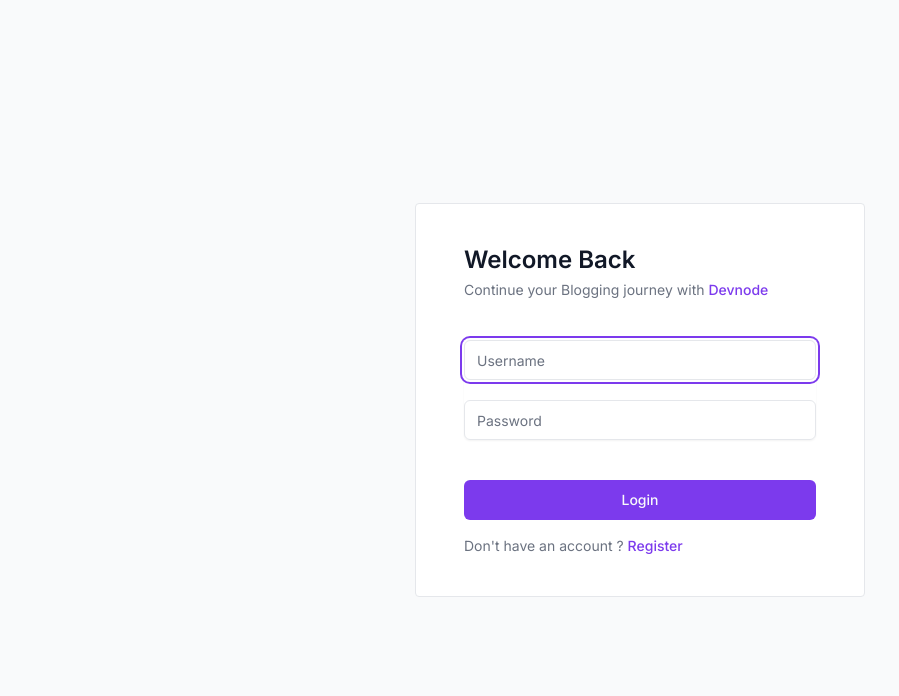
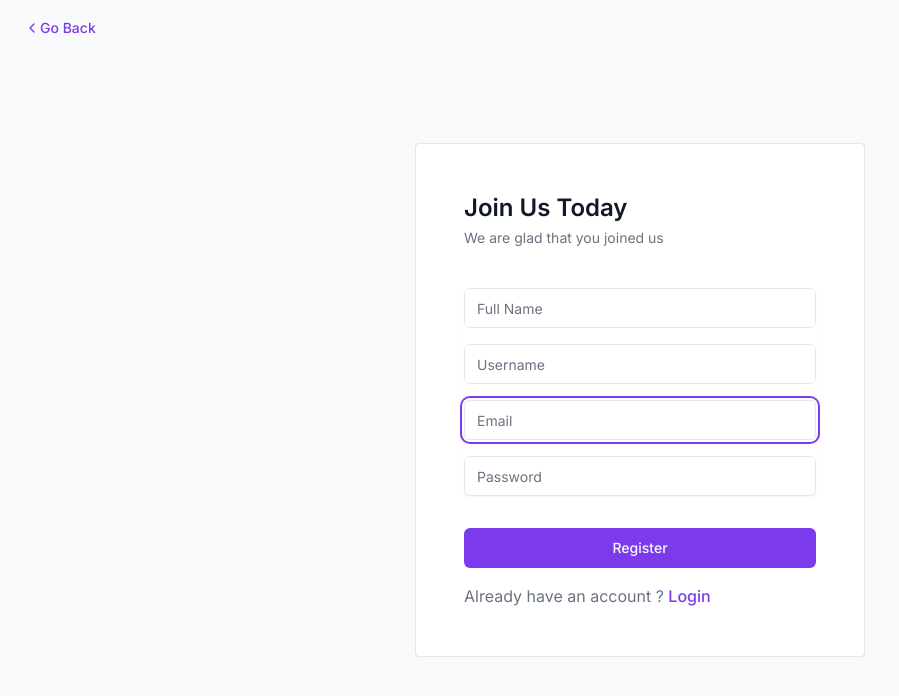
Before and after one commit to makdoom/Devnode, a React (Vite) app in the folder client/: page /auth/register in a window 1280 px wide. Shown: the top 696 px of the page, without its empty margins (0-899 px from the left). Built offline with nearby package versions, Linux system fonts and the light colour scheme.

Commit message:
feat: Add register page UI

```diff
--- a/client/src/pages/Login/index.tsx
+++ b/client/src/pages/Login/index.tsx
@@ -19,17 +19,17 @@ const Login = () => {
               <Input type="text" placeholder="Username" autoFocus />
             </div>
 
-            <div className="mt-5">
+            <div className="mt-4">
               <Input type="password" placeholder="Password" />
             </div>
           </div>
 
-          <Button className="w-full mt-10">Login</Button>
-          <h2 className="text-muted-foreground text-sm mt-4">
+          <Button className="w-full mt-8">Login</Button>
+          <h2 className="text-muted-foreground text-base mt-4">
             Don't have an account ?{" "}
             <Link to="/auth/register" className="text-primary font-medium">
               Register
-            </Link>{" "}
+            </Link>
           </h2>
         </form>
       </div>
--- /dev/null
+++ b/client/src/pages/Register/Register.tsx
@@ -0,0 +1,54 @@
+import { Button } from "@/components/ui/button";
+import { Input } from "@/components/ui/input";
+import { ChevronLeft } from "lucide-react";
+import { Link } from "react-router-dom";
+
+const Register = () => {
+  return (
+    <div className="min-h-screen flex items-center justify-center bg-gray-50 py-12 px-4 sm:px-6 lg:px-8 relative">
+      <div className="max-w-[450px] w-full py-10 rounded-sm border p-6 sm:p-12 bg-white text-center sm:text-left ">
+        <div>
+          <h2 className="text-2xl font-semibold text-gray-900">
+            Join Us Today
+          </h2>
+          <p className="text-muted-foreground text-sm mt-1">
+            We are glad that you joined us
+          </p>
+        </div>
+        <form className="mt-10">
+          <div className="rounded-md shadow-sm ">
+            <div className="mt-5">
+              <Input type="text" placeholder="Full Name" autoFocus />
+            </div>
+            <div className="mt-4">
+              <Input type="text" placeholder="Username" autoFocus />
+            </div>
+            <div className="mt-4">
+              <Input type="email" placeholder="Email" autoFocus />
+            </div>
+
+            <div className="mt-4">
+              <Input type="password" placeholder="Password" />
+            </div>
+          </div>
+
+          <Button className="w-full mt-8">Register</Button>
+          <h2 className="text-muted-foreground text-base mt-4">
+            Already have an account ?{" "}
+            <Link to="/auth/login" className="text-primary font-medium">
+              Login
+            </Link>
+          </h2>
+        </form>
+      </div>
+
+      <Button variant="link" className="absolute top-2 left-2 ">
+        <Link to="/" className="flex items-center justify-center">
+          <ChevronLeft className="h-4 w-4" />
+          Go Back
+        </Link>
+      </Button>
+    </div>
+  );
+};
+export default Register;
--- a/client/src/routes/index.tsx
+++ b/client/src/routes/index.tsx
@@ -1,6 +1,7 @@
 import App from "@/App";
 import Hero from "@/components/Hero";
 import Login from "@/pages/Login";
+import Register from "@/pages/Register/Register";
 import {
   Route,
   createBrowserRouter,
@@ -15,7 +16,7 @@ const router = createBrowserRouter(
       </Route>
 
       <Route path="/auth/login" element={<Login />} />
-      <Route path="/auth/register" element={<Login />} />
+      <Route path="/auth/register" element={<Register />} />
     </>
   )
 );
```
